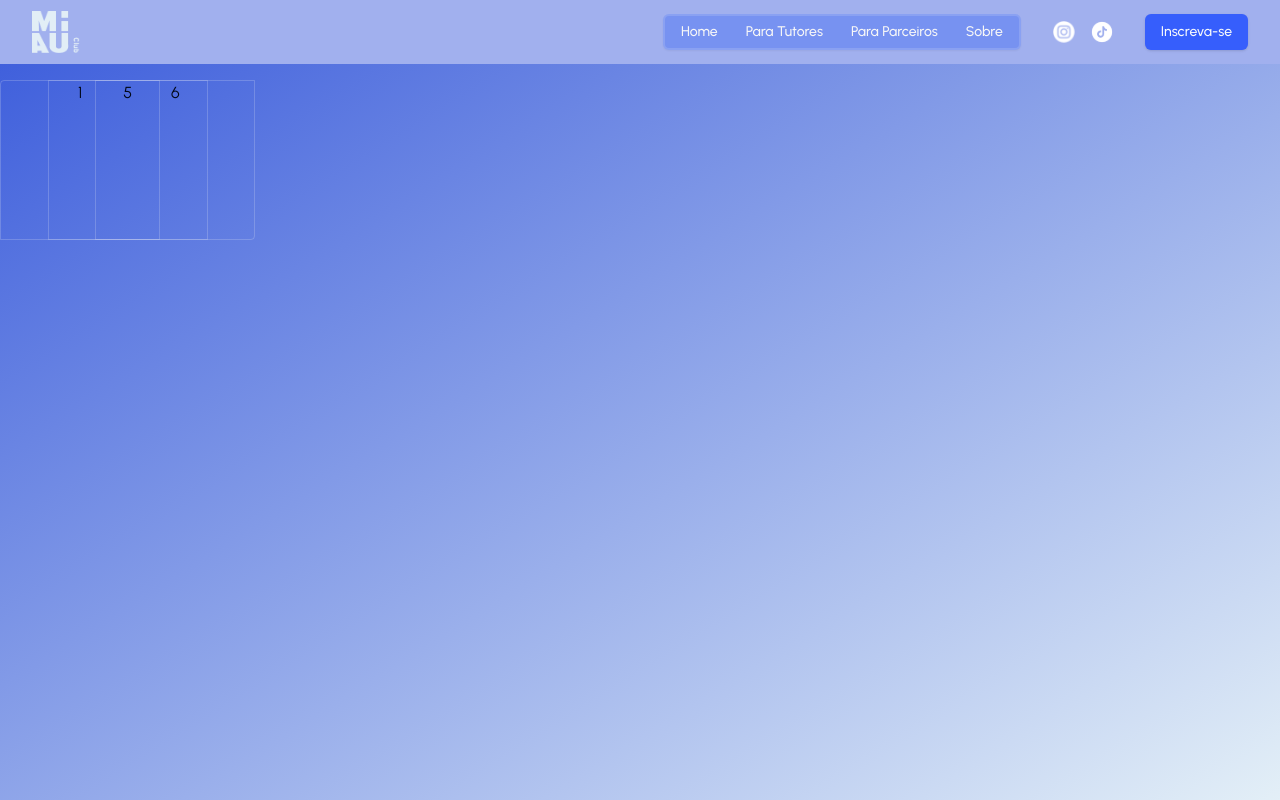
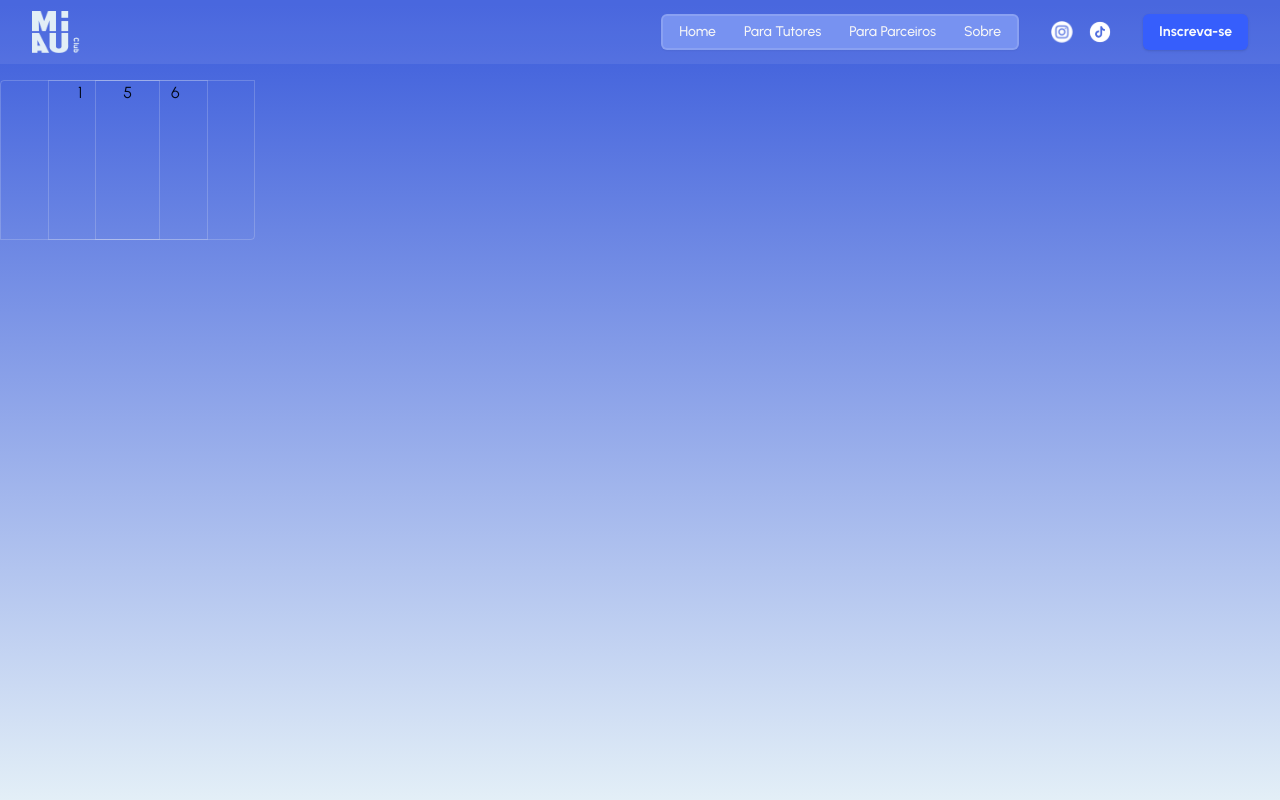
Before and after one commit to Miau-Club/miau-web-lading-page, a Next.js app: page / in a window 1280 px wide. Built offline with nearby package versions, Linux system fonts and the light colour scheme.

Commit message:
corrigindo navigation e degrade

```diff
--- a/src/app/(home)/page.tsx
+++ b/src/app/(home)/page.tsx
@@ -5,7 +5,7 @@ import React from 'react';
 
 const Home: React.FC = () => {
   return (
-    <div className="bg-gradient-to-br from-bgBlue to-bgWhite w-full h-screen pt-20">
+    <div className="bg-gradient-to-b from-bgBlue to-bgWhite w-full h-screen pt-20">
       <GridsBG />
     </div>
   )
--- a/src/components/button.tsx
+++ b/src/components/button.tsx
@@ -4,9 +4,8 @@ import { Button as ButtonUi } from "./ui/button"
 export const Button = ({ text, variant = 'default', onClick, classname, size }: { text: string, classname?: string, variant?: 'default', onClick: any, size?: 'default' | 'sm' | 'lg' | 'icon' }) => {
 
     const variantCustoms = {
-        'default': 'bg-miau-branding hover:bg-miau-branding/90'
+        'default': 'bg-miau-branding hover:bg-miau-branding/90 font-bold'
     }
-
 
     return (<ButtonUi onClick={onClick} size={size} variant={variant} className={cn(variantCustoms[variant], classname)}>{text}</ButtonUi>)
 
--- a/src/components/menuBar.tsx
+++ b/src/components/menuBar.tsx
@@ -12,7 +12,7 @@ export const MiauMenuBar = ({ items, menuBarClassname, onClick }: { items: { ite
                 (
                     <MenubarMenu >
                         <Link href={href}>
-                            <MenubarTrigger className="bg-transparent text-miau-white data-[state=open]:bg-miau-yellow data-[state=open]:text-miau-yellowDark text-xs sm:text-sm">{item}</MenubarTrigger>
+                            <MenubarTrigger className="bg-transparent text-miau-white data-[state=open]:bg-miau-yellow data-[state=open]:text-miau-yellowDark text-xs sm:text-sm font-medium">{item}</MenubarTrigger>
                         </Link>
                     </MenubarMenu>
                 )
--- a/src/components/navigationMenu.tsx
+++ b/src/components/navigationMenu.tsx
@@ -11,7 +11,7 @@ const NavigationMenu = (props: any) => {
     const [enabled, setEnabled] = useState(false)
 
     return (
-        <div className={twMerge("flex transition-height duration-500 items-center bg-navigationBar px-8 justify-between h-16 flex-row z-50 absolute right-0 top-0 w-screen", enabled && 'justify-evenly h-screen gap-8 flex-col overflow-hidden')}
+        <div className={twMerge("flex transition-height duration-500 items-center bg-navigationBar/15 px-8 justify-between h-16 flex-row z-50 absolute right-0 top-0 w-screen", enabled && 'justify-evenly h-screen gap-8 flex-col overflow-hidden bg-navigationBar')}
         >
             <div className="h-12 w-12 relative ">
                 <Image
```
